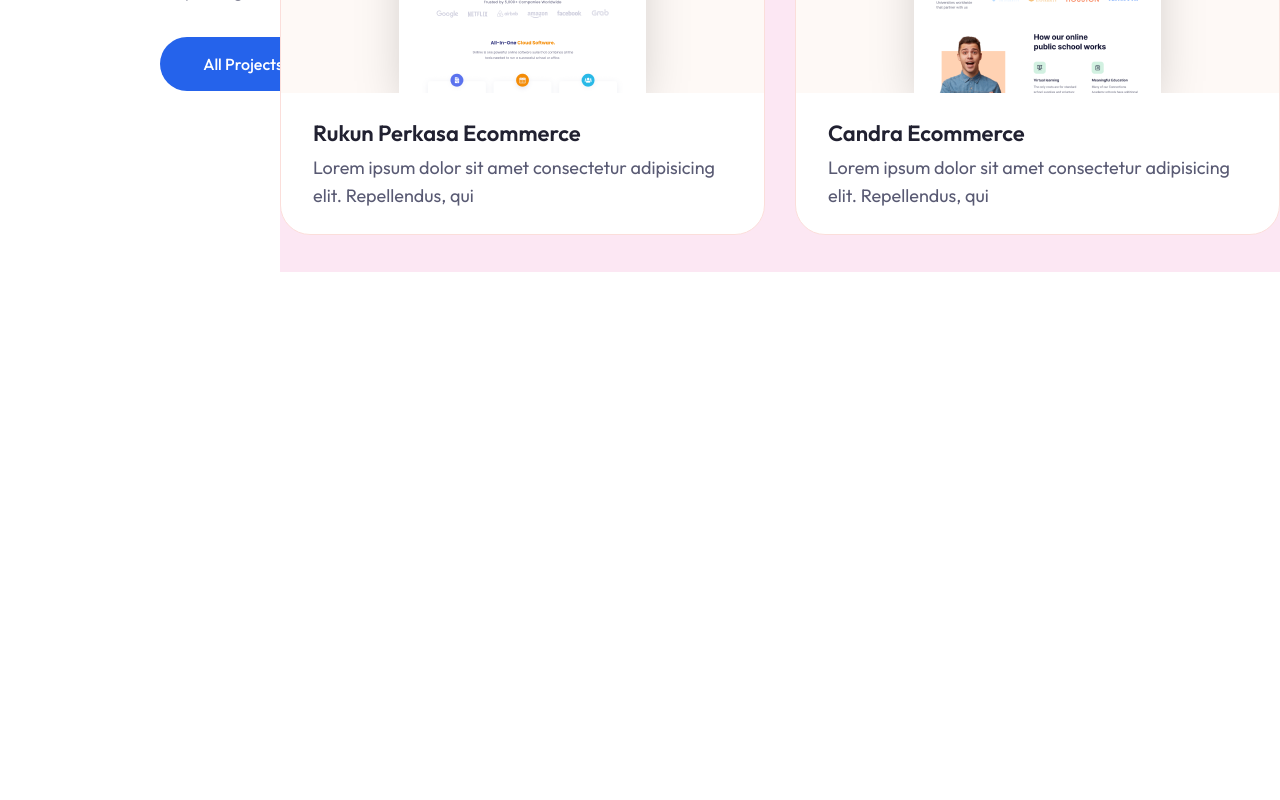
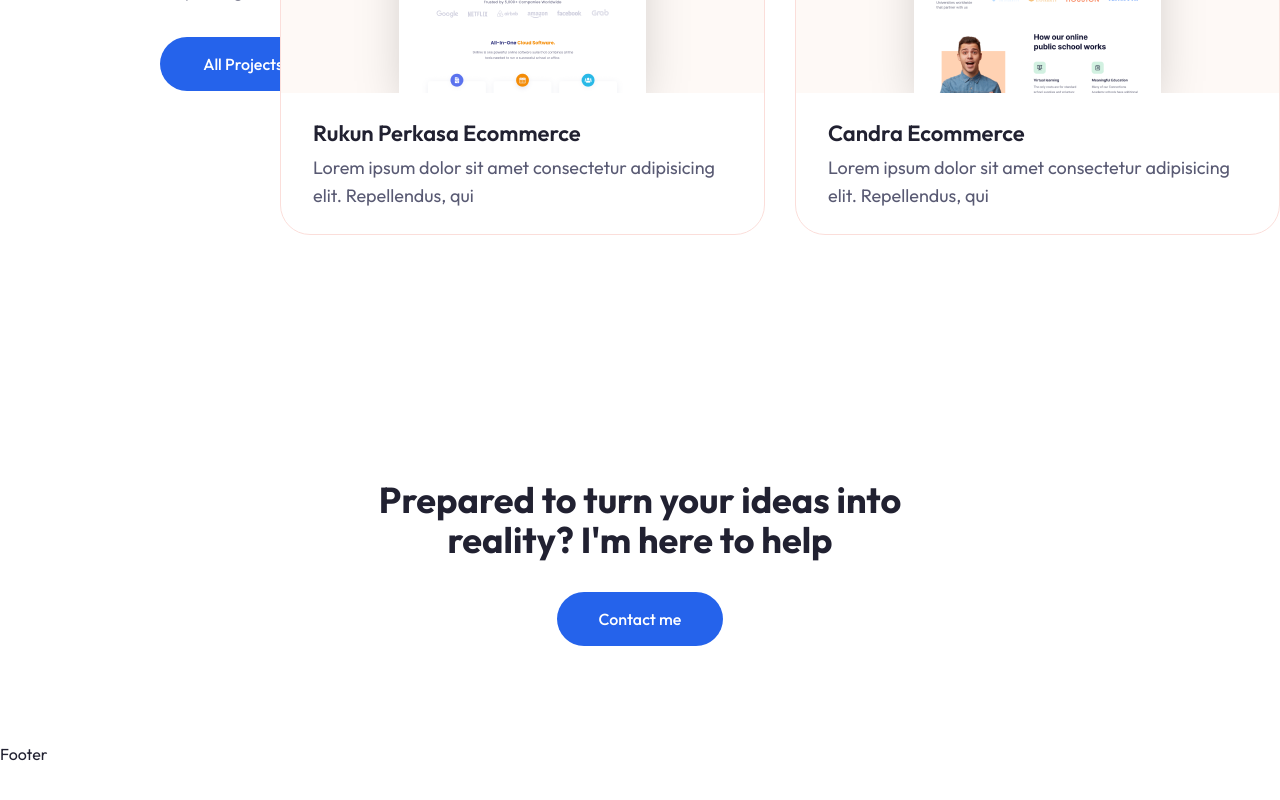
Before and after one commit to chndrwali/portfolio-v2, a Next.js app: page / in a window 1280 px wide. Shown: the part 2409-3209 px from the top of the page. After the commit the page ends 3175 px from the top, so only its background shows below. Built offline with nearby package versions, Linux system fonts and the light colour scheme.

Commit message:
add: cta

```diff
--- a/app/page.jsx
+++ b/app/page.jsx
@@ -1,4 +1,5 @@
 import About from "@/components/About/About";
+import Cta from "@/components/Cta/Cta";
 import Hero from "@/components/Hero/Hero";
 import Services from "@/components/Services/Services";
 import Work from "@/components/Work/Work";
@@ -11,6 +12,7 @@ export default function Home() {
       <About />
       <Services />
       <Work />
+      <Cta />
     </main>
   );
 }
--- a/app/template.jsx
+++ b/app/template.jsx
@@ -18,7 +18,7 @@ const Template = ({ children }) => {
       </motion.main>
 
       <span style={{ transform: `translateY(${completion - 100}%)` }} className="fixed z-50 bg-primary w-1 top-0 right-0 bottom-0 transition-all duration-700"></span>
-      <div className="h-[4000px]"></div>
+      {/* <div className="h-[4000px]"></div> */}
     </>
   );
 };
--- /dev/null
+++ b/components/Cta/Cta.jsx
@@ -0,0 +1,19 @@
+import { Button } from '@/components/ui/button';
+import Link from 'next/link';
+
+const Cta = () => {
+  return (
+    <section className="py-24  dark:bg-secondary/40">
+      <div className="container mx-auto">
+        <div className="flex flex-col items-center">
+          <h2 className="h2 max-w-xl text-center mb-8">Prepared to turn your ideas into reality? I'm here to help</h2>
+          <Link href="/contact">
+            <Button>Contact me</Button>
+          </Link>
+        </div>
+      </div>
+    </section>
+  );
+};
+
+export default Cta;
--- a/components/Work/Work.jsx
+++ b/components/Work/Work.jsx
@@ -55,7 +55,7 @@ const Work = () => {
           </Link>
         </div>
         <div className="xl:max-w-[1000px] xl:absolute right-0 top-0">
-          <Swiper className="h-[480px] bg-pink-100" slidesPerView={1} breakpoints={{ 640: { slidesPerView: 2 } }} spaceBetween={30} modules={Pagination} pagination={{ clickable: true }}>
+          <Swiper className="h-[480px] " slidesPerView={1} breakpoints={{ 640: { slidesPerView: 2 } }} spaceBetween={30} modules={Pagination} pagination={{ clickable: true }}>
             {projectData.slice(0, 4).map((project, index) => {
               return (
                 <SwiperSlide key={index}>
```
